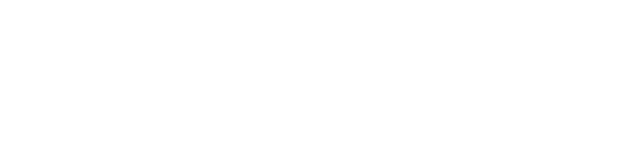
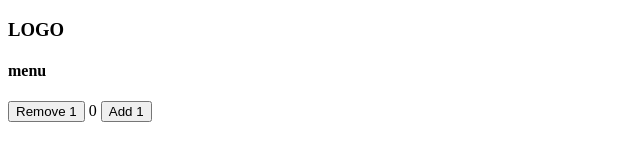
Before and after one commit to brandon121j/coding-homework2, a plain HTML site: page index.html in a window 1280 px wide. Shown: the whole page, without its empty margins (0-640 px from the left). Drawn offline with Linux system fonts and the light colour scheme.

Commit message:
Basic html set up

```diff
--- a/index.html
+++ b/index.html
@@ -7,6 +7,23 @@
     <title>Coding Homework 2</title>
 </head>
 <body>
+    <header>
+        <div id="nav">
+            <h3>LOGO</h3>
+            <h4>menu</h4>
+        </div>
+    </header>
+    <main>
+        <div id="upper">
+            <button>Remove 1</button>
+            <span>0</span>
+            <button>Add 1</button>
+        </div>
+        <section>
+            <div class="stars">
 
+            </div>
+        </section>
+    </main>
 </body>
 </html>
```
